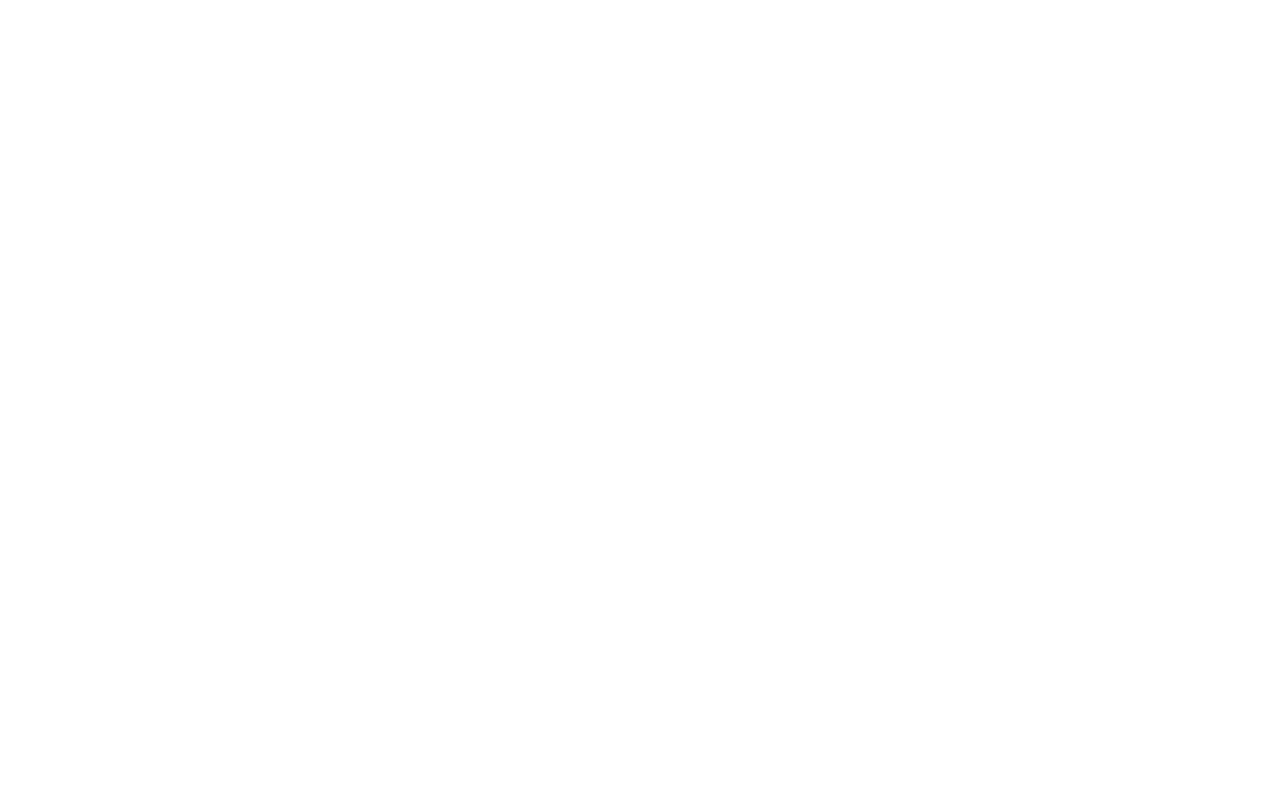
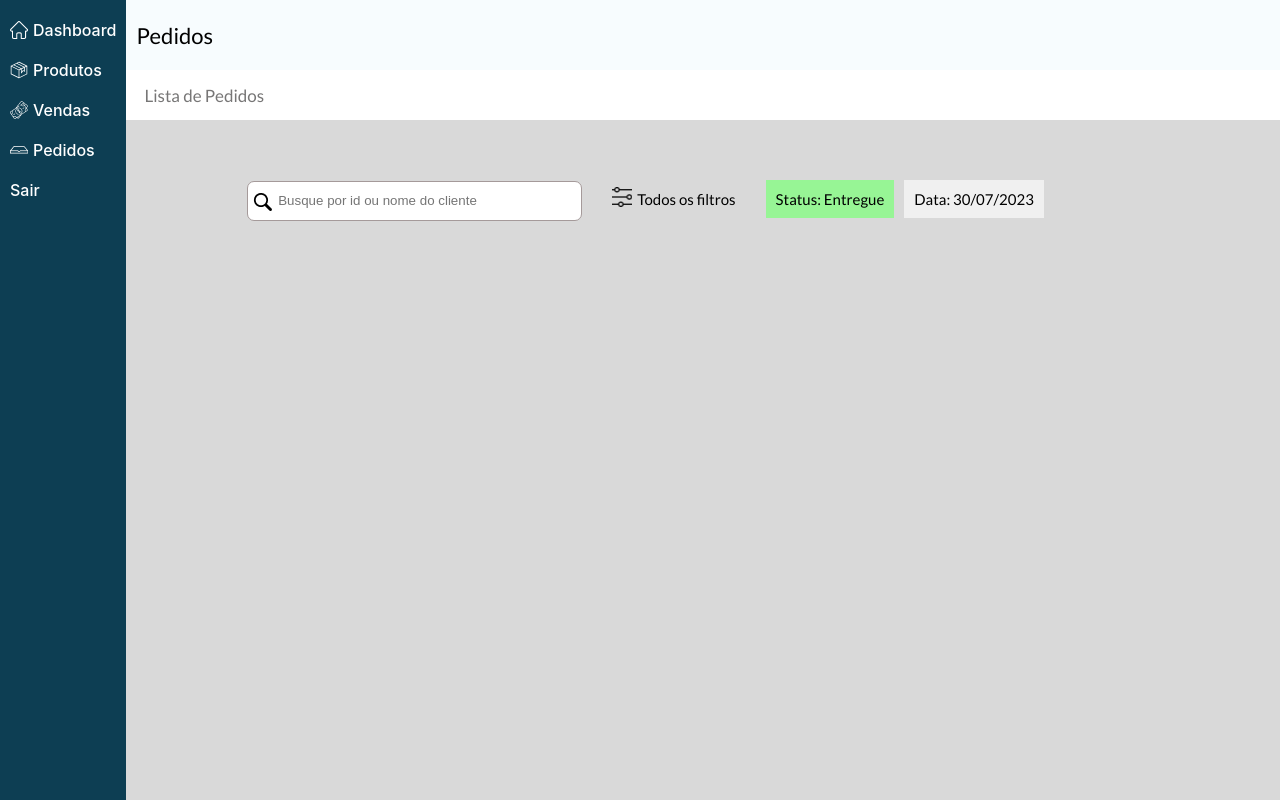
Before and after one commit to thetheu122/pizzaria-corleone, a React (Create React App) app in the folder frontend/: page /listar in a window 1280 px wide. Before the commit this address had no page. Built offline with nearby package versions, Linux system fonts and the light colour scheme.

Commit message:
listar produto- em andamento

```diff
--- a/frontend/src/index.js
+++ b/frontend/src/index.js
@@ -21,6 +21,7 @@
 import EnderecoPedido from './pages/enderecopedido';
 import Confirmacaopedidos from './pages/confirmacaopedidos';
 import EditarProduto from './pages/editarProduto';
+import ListarPedido from './pages/listarPedido';
 
 
 
@@ -44,6 +45,7 @@
         <Route path='/pedido2' element={<EnderecoPedido/>} />
         <Route path='/pedido3' element={<Confirmacaopedidos/>} />
         <Route path='/produto/alterar/:id' element={<EditarProduto/>} />
+        <Route path='/listar' element={<ListarPedido/>} />
 
       </Routes>
     </BrowserRouter>
--- /dev/null
+++ b/frontend/src/pages/listarPedido/index.js
@@ -0,0 +1,53 @@
+import { useState } from 'react'
+
+import './index.scss'
+import CompAtalhosAdm from '../../components/compAtalhosAdm';
+
+export default function ListarPedido() {
+
+    const [buscarid, setBuscarid] = useState('')
+
+    return (
+
+        <div className='contatiner-um'>
+         <CompAtalhosAdm />
+
+        <div className='container-dois'>
+            <div className='titulo-pedidos'>
+                <h1>Pedidos</h1>
+            </div>
+
+            <div className='lista-subtitulo'>
+                <h1>Lista de Pedidos</h1>
+            </div>
+
+            <div className='container-tres'>
+                <div className="input-container">
+                    <input
+                        type='text'
+                        placeholder='Busque por id ou nome do cliente'
+                        value={buscarid}
+                        onChange={e => setBuscarid(e.target.value)}
+                    />
+                    <div className="input-image"></div>
+                </div>
+
+                <div className='filtro'>
+                    <div className="filtro-image"></div>
+                    <h2>Todos os filtros</h2>
+                </div>
+
+
+                <h2 className='entregue'>Status: Entregue</h2>
+                <h2 className='data'>Data: 30/07/2023</h2>
+
+            </div>
+
+            </div>
+
+       </div>
+
+
+
+    )
+}
--- /dev/null
+++ b/frontend/src/pages/listarPedido/index.scss
@@ -0,0 +1,167 @@
+
+.contatiner-um{
+    display: flex;
+    flex-direction: row;
+    height: 120vh;
+    position: fixed;
+    top: 0;
+    left: 0;
+    width: 100%;
+    height: 100%;
+
+    .container-dois{
+        display: flex;
+        flex-direction: column;
+        background-color: #D9D9D9;
+        width: 100%;
+        height: 100%;
+    }
+
+    .titulo-pedidos {
+        background-color: #F7FCFE;
+        width: 100%;
+        background-color: #F7FCFE;
+        width: 100%;
+        display: flex;
+        font-family: lato-regular;
+        height: 70px;
+        align-items: center;
+        padding-left: 5px;
+
+
+    }
+    .titulo-pedidos>h1{
+      font-size: 22px;
+      font-family: lato-regular;
+      font-weight: 550;
+      color: black;
+      padding-left: 5px;
+    }
+    .lista-subtitulo{
+
+            background-color: #fff;
+            width: 100%;
+            display: flex;
+            font-family: lato-regular;
+            height: 50px;
+            align-items: center;
+            padding-left: 10px;
+            //border-radius: 10px;
+
+    }
+    .lista-subtitulo>h1{
+        padding-left: 8px;
+        font-size: 17px;
+        font-family: lato-regular;
+        color: #777676;
+        font-weight: 450;
+    }
+    .container-tres {
+        margin-top: 40px;
+        display: flex;
+        flex-direction: row;
+        font-weight: 550;
+        //background-color: #fff;
+        height: 80%;
+        width: 90%;
+        padding-top: 20px;
+        align-items: baseline;
+        justify-content: center;
+       // margin: 40px auto;
+        border-radius: 8px;
+
+
+
+
+    }
+    .container-tres > * {
+        margin-right: 30px;
+      }
+
+      .container-tres > :last-child {
+        margin-right: 0;
+      }
+
+    .container-tres>h2{
+        font-size: 15px;
+        font-weight: 400;
+        font-family: lato-regular;
+        align-items: baseline;
+        margin-right: 10px;
+    }
+
+    .input-container>input{
+        border: #A59A9A 1px solid;
+        width:335px;
+        padding-left: 5px;
+        height: 40px;
+        margin-bottom: 5px;
+
+
+
+        border-radius: 7px;
+        outline: #A59A9A;
+    }
+
+
+
+      .input-container {
+        margin-bottom: 10px;
+
+      }
+
+      .input-container input[type="text"] {
+        padding-left: 30px;
+
+      }
+
+      .input-container .input-image {
+        margin-left: 5px;
+        transform: translateY(-170%);
+        width: 20px;
+        height: 20px;
+        background-image: url('../../images/lupa.png');
+        background-repeat: no-repeat;
+        background-position: center center;
+      }
+
+
+
+
+    .filtro {
+        display: flex;
+        align-items: baseline;
+
+
+      .filtro-image {
+        width: 20px;
+        height: 20px;
+        background-image: url('../../images/filtro.png'); /* Caminho para a imagem */
+        background-repeat: no-repeat;
+        background-position: center center;
+        transform: translateY(10%);
+        margin-right: 5px;
+      }
+
+
+    }
+
+    .filtro>h2{
+        font-size: 15px;
+        font-weight: 400;
+        font-family: lato-regular;
+        align-items: baseline;
+
+    }
+
+    .entregue{
+        background-color: #97F595;
+        padding: 10px;
+
+    }
+
+    .data{
+        background-color: #F0F0F0;
+        padding: 10px;
+    }
+}
```
Also changed, not shown: frontend/src/images/filtro.png (added), frontend/src/images/lupa.png (added).
